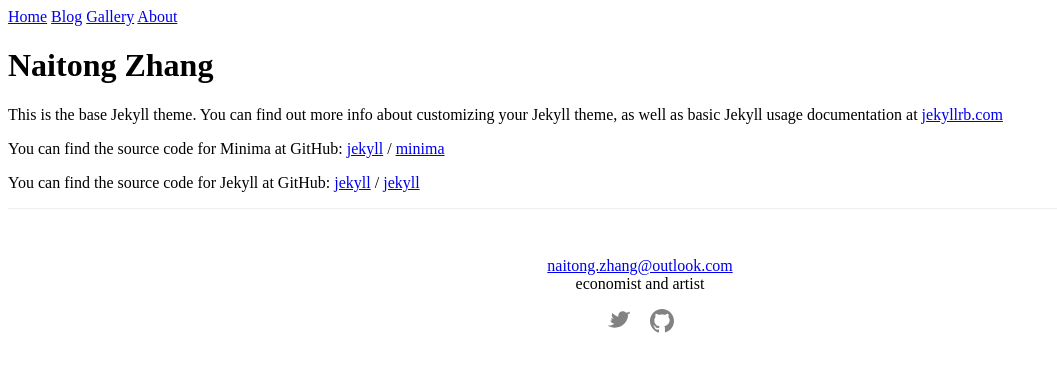
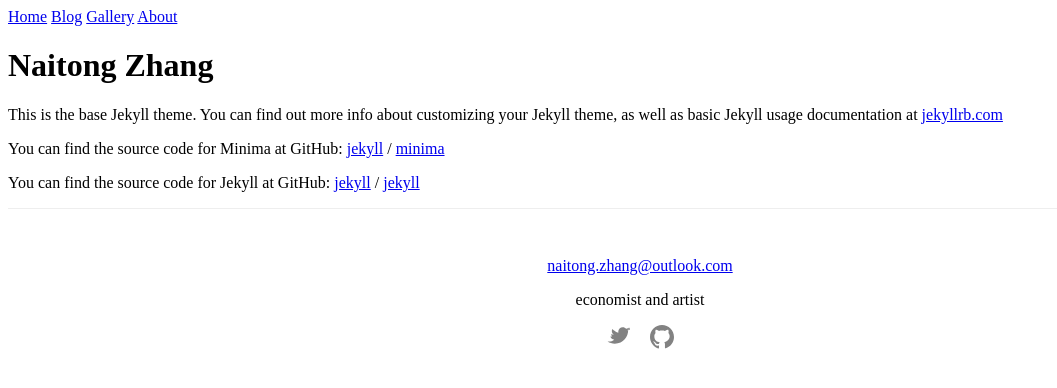
Before and after one commit to naitongzhang/naitongzhang.github.io, a Jekyll site: the page built from about.markdown, in a window 1280 px wide. Shown: the top 388 px of the page, without its empty margins (0-1057 px from the left). Built offline with Jekyll 4.4.1, drawn with Linux system fonts in a browser that asks for light colours; comment, search, counter and statistics services are not loaded.

Commit message:
Update footer.html

```diff
--- a/_includes/footer.html
+++ b/_includes/footer.html
@@ -2,14 +2,14 @@
 
   <div class="wrapper">
 
-    <p class="site-info">
+    <div class="site-info">
       {% if site.email %}
-        <a href="mailto:{{ site.email }}">{{ site.email }}</a>
+        <p><a href="mailto:{{ site.email }}">{{ site.email }}</a></p>
       {% endif %}
       {% if site.description %}
-        <br>{{ site.description }}
+        <p>{{ site.description }}</p>
       {% endif %}
-    </p>
+    </div>
 
     <div class="social-links">
       {% if site.twitter_username %}
```
